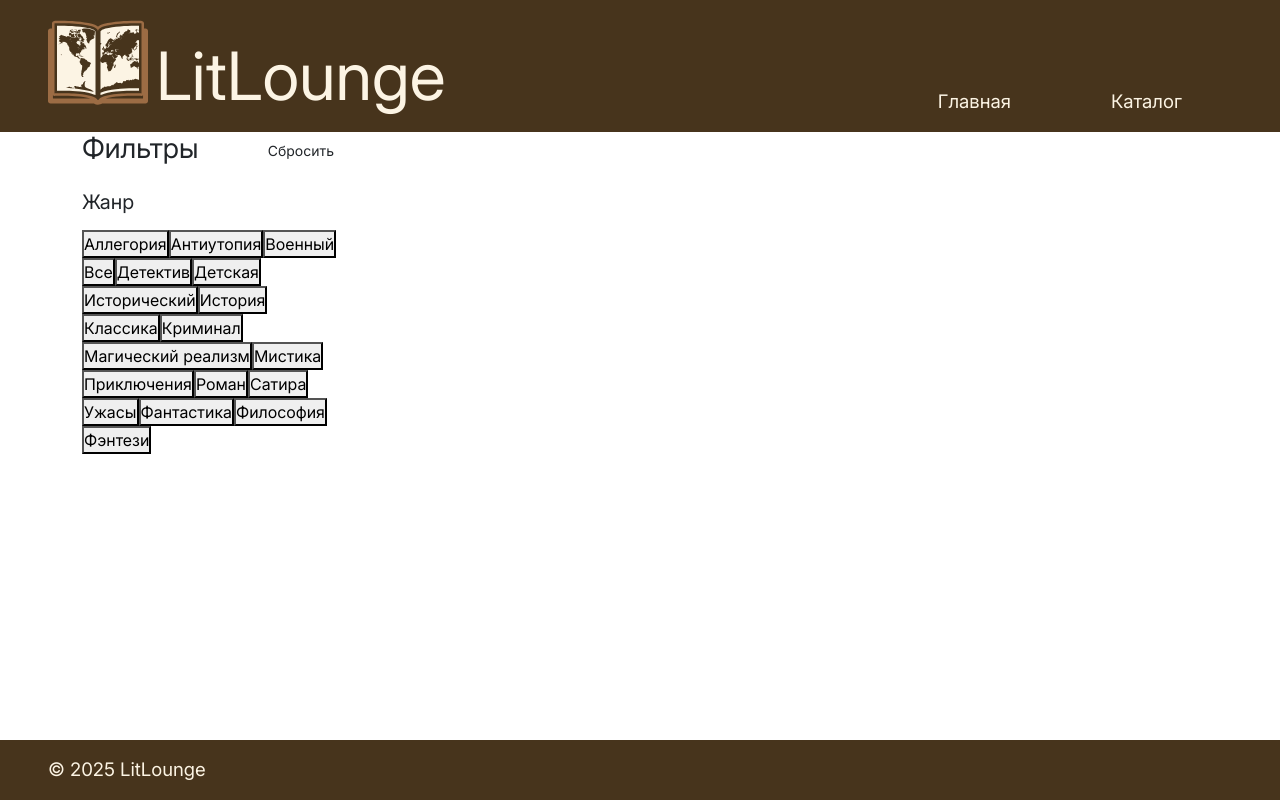
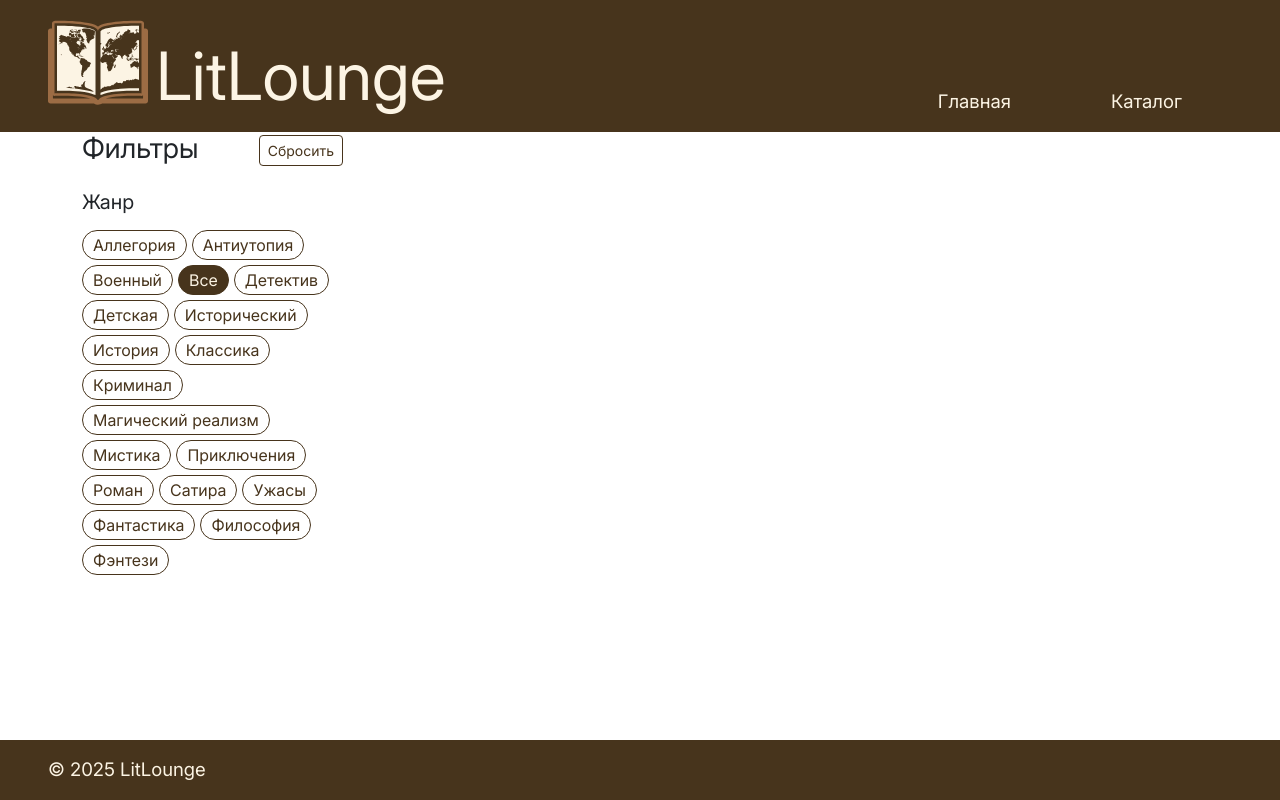
Before and after one commit to duckinahatt/LitLounge_project_UP_7sem, a React (Create React App) app: page /catalog in a window 1280 px wide. Built offline with nearby package versions, Linux system fonts and the light colour scheme; the HTML template or start-up script is replaced by a standard one.

Commit message:
Update Catalog.css
стили для фильтрации

```diff
--- a/src/pages/Catalog/Catalog.css
+++ b/src/pages/Catalog/Catalog.css
@@ -0,0 +1,28 @@
+.filter-chip {
+    color: var(--main-color-brown);
+    border: 1px solid var(--main-color-brown);
+    padding: 2px 10px;
+    border-radius: 15px;
+    background: none;
+}
+
+.filter-chip.active, .filter-chip:hover {
+    background-color: var(--main-color-brown);
+    color: var(--main-color-white);
+}
+
+.btn {
+    border: 1px solid var(--main-color-brown);
+    color: var(--main-color-brown);
+}
+
+.btn:hover {
+    background-color: var(--main-color-brown);
+    color: var(--main-color-white);
+}
+
+.filter-options {
+    display: flex;
+    flex-wrap: wrap;
+    gap: 5px;
+}
```
